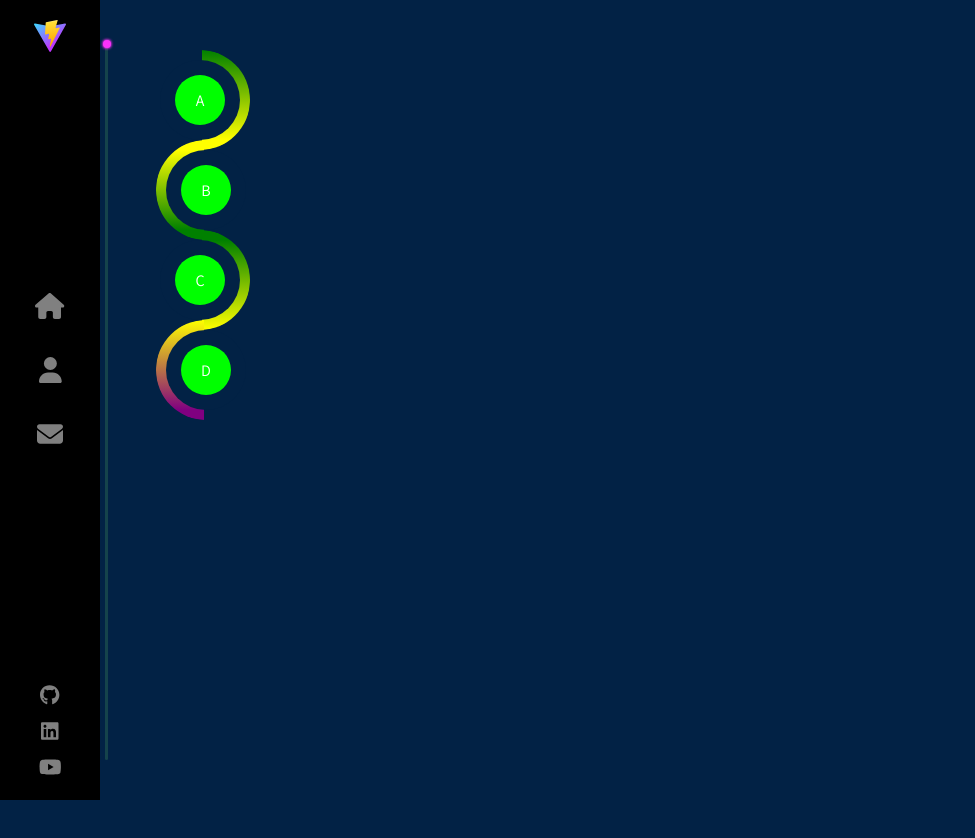
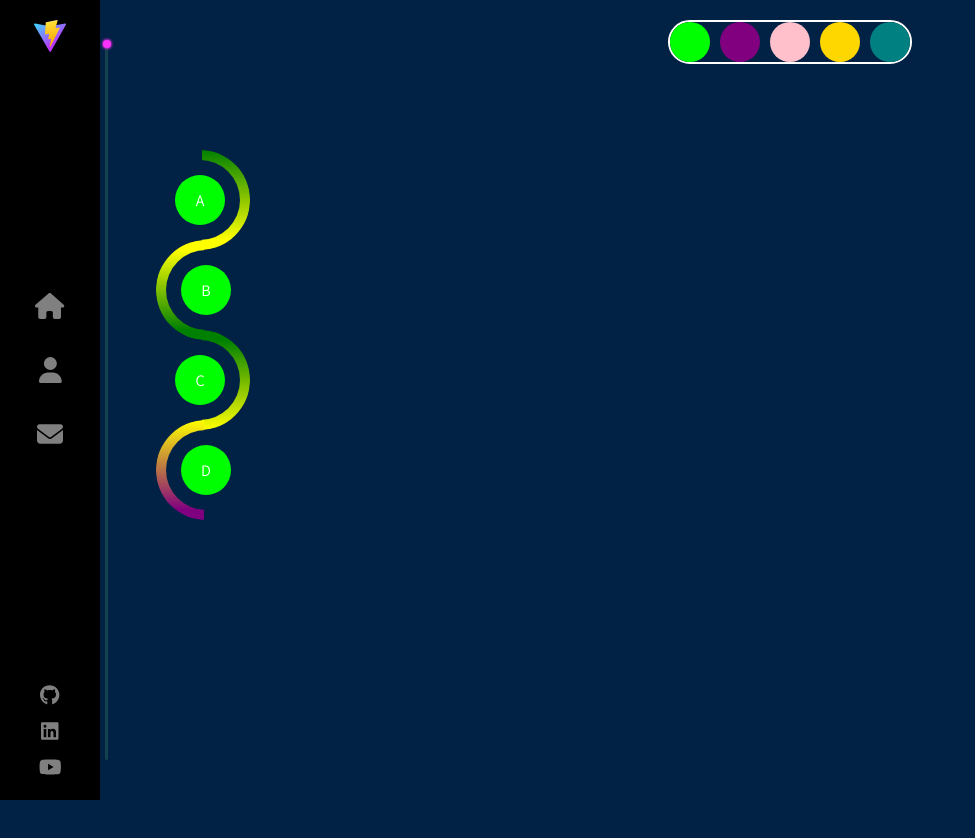
Before and after one commit to boskoa/portfolio-website, a React (Vite) app: page /testing in a window 1280 px wide. Shown: the top 838 px of the page, without its empty margins (0-975 px from the left). Built offline with nearby package versions, Linux system fonts and the light colour scheme.

Commit message:
Dock menu

```diff
--- /dev/null
+++ b/src/components/Testing/Menu/index.jsx
@@ -0,0 +1,86 @@
+import { useEffect, useRef } from "react";
+import styled from "styled-components";
+
+const StyledContainer = styled.div`
+  position: fixed;
+  top: 20px;
+  display: flex;
+  justify-content: center;
+  align-items: center;
+  width: 100vw;
+`;
+
+const IconsContainer = styled.div`
+  display: flex;
+  justify-content: center;
+  align-items: start;
+  gap: 10px;
+  border: 2px solid white;
+  border-radius: 30px;
+  transition: all 0.2s;
+`;
+
+const MenuIcon = styled.div`
+  width: 40px;
+  aspect-ratio: 1 / 1;
+  border-radius: 50%;
+  background-color: ${({ $bg }) => $bg};
+  transition: all 0.4s;
+`;
+
+function Menu() {
+  const firstRef = useRef();
+  const secondRef = useRef();
+  const thirdRef = useRef();
+  const fourthRef = useRef();
+  const fifthRef = useRef();
+
+  useEffect(() => {
+    const iconsArray = [firstRef, secondRef, thirdRef, fourthRef, fifthRef];
+
+    function iconEnter(ref) {
+      ref.current.addEventListener("mouseenter", function () {
+        ref.current.style.width = "80px";
+        if (ref.current.previousSibling) {
+          ref.current.previousSibling.style.width = "60px";
+        }
+        if (ref.current.nextSibling) {
+          ref.current.nextSibling.style.width = "60px";
+        }
+        //ref.current.parentElement.style.width = "400px";
+      });
+    }
+
+    function iconLeave(ref) {
+      ref.current.addEventListener("mouseleave", function () {
+        ref.current.style.width = "40px";
+        if (ref.current.previousSibling) {
+          ref.current.previousSibling.style.width = "40px";
+        }
+        if (ref.current.nextSibling) {
+          ref.current.nextSibling.style.width = "40px";
+        }
+        //ref.current.parentElement.style.width = "300px";
+      });
+    }
+
+    iconsArray.forEach((i) => {
+      iconEnter(i);
+      iconLeave(i);
+    });
+  }, []);
+
+  return (
+    <StyledContainer>
+      <IconsContainer>
+        <MenuIcon ref={firstRef} $bg="lime" />
+        <MenuIcon ref={secondRef} $bg="purple" />
+        <MenuIcon ref={thirdRef} $bg="pink" />
+        <MenuIcon ref={fourthRef} $bg="gold" />
+        <MenuIcon ref={fifthRef} $bg="teal" />
+      </IconsContainer>
+    </StyledContainer>
+  );
+}
+
+export default Menu;
--- a/src/components/Testing/index.jsx
+++ b/src/components/Testing/index.jsx
@@ -1,5 +1,6 @@
 import { useEffect, useRef } from "react";
 import styled, { css, keyframes } from "styled-components";
+import Menu from "./Menu";
 
 const StyledContainer = styled.div`
   margin-left: 100px;
@@ -220,6 +221,8 @@ function Testing() {
 
   return (
     <StyledContainer ref={containerRef}>
+      <Menu />
+      <div style={{ marginTop: 100 }}>
         <StyledCircle $top="0" $zIndex={5}>
           <StyledMask $direction={true}>
             <StyledBorderCirc
@@ -271,6 +274,7 @@ function Testing() {
             <StyledIcon>D</StyledIcon>
           </StyledIconContainer>
         </StyledCircle>
+      </div>
       <StyledScrollLine />
       <StyledAdvance ref={advanceRef} />
       <StyledDot ref={dotRef} />
```
Lines whose indentation alone changed are shown as unchanged.
